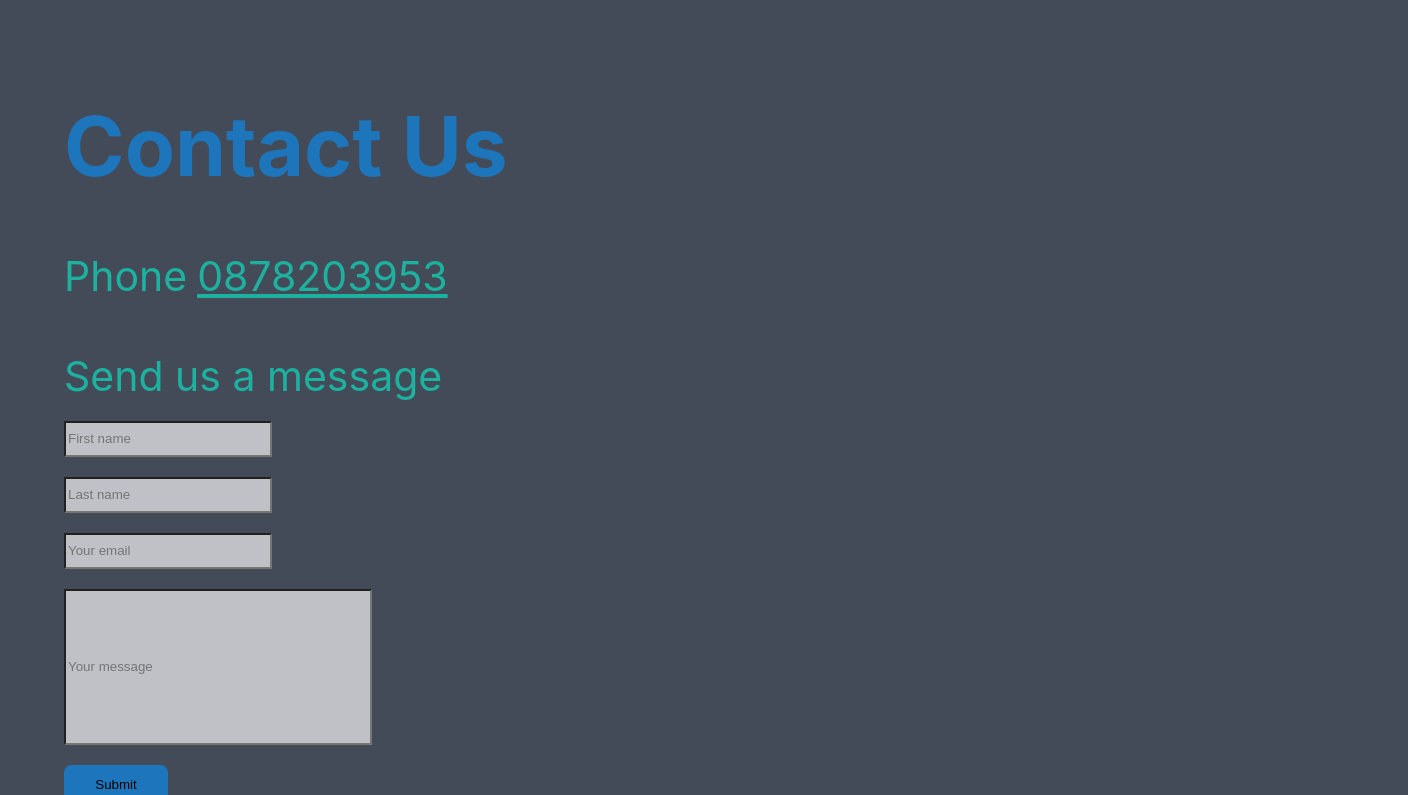
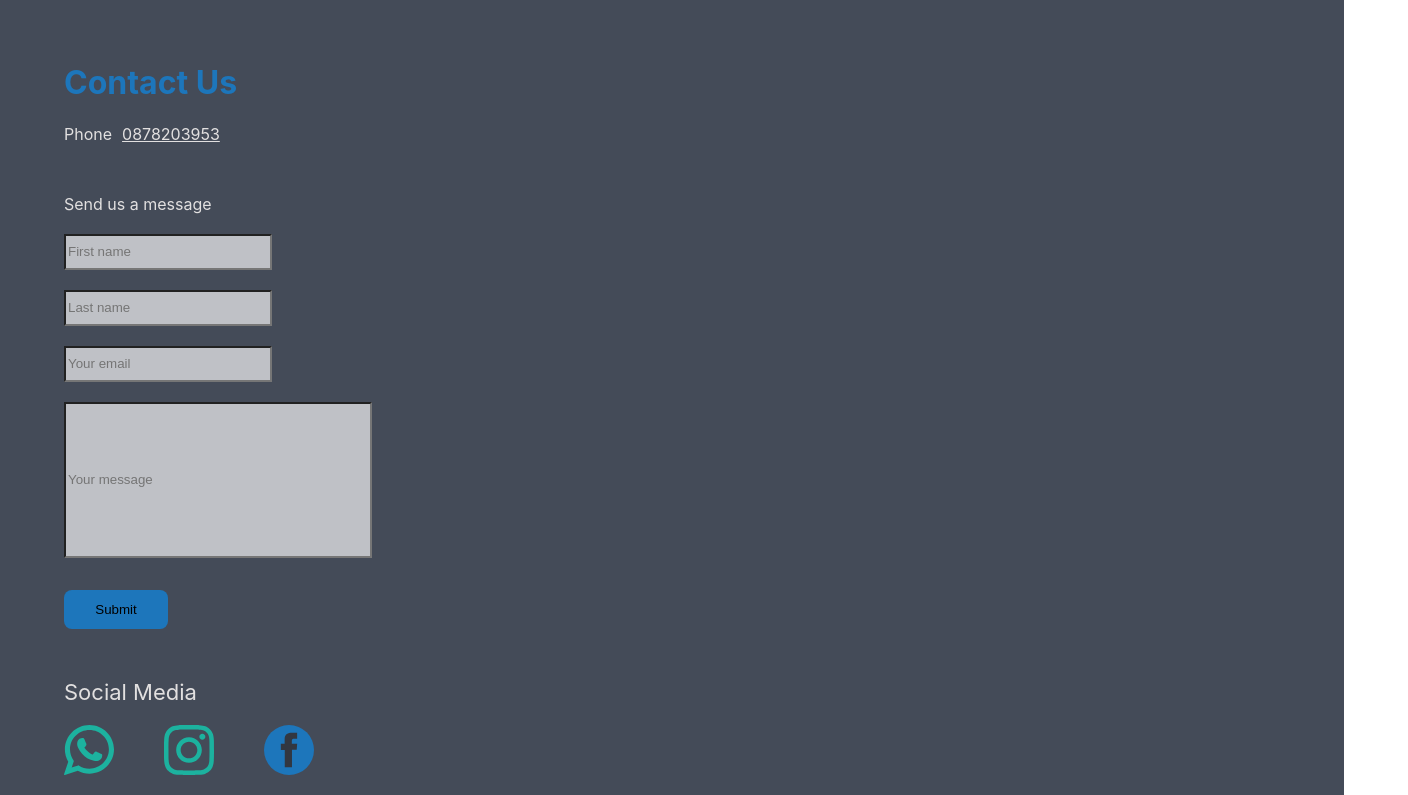
Before and after one commit to richph9531/hydrolife, a React (Create React App) app: page / in a window 1280 px wide. Shown: the part 840-1635 px from the top of the page, 1408 px wide, since content can reach past the window. Built offline with nearby package versions, Linux system fonts and the light colour scheme.

Commit message:
fix: refactored form

```diff
--- a/package.json
+++ b/package.json
@@ -11,6 +11,7 @@
     "gh-pages": "^4.0.0",
     "react": "^18.2.0",
     "react-dom": "^18.2.0",
+    "react-google-recaptcha": "^2.1.0",
     "react-scripts": "5.0.1"
   },
   "scripts": {
--- a/public/index.html
+++ b/public/index.html
@@ -10,5 +10,6 @@
   </head>
   <body>
     <div id="root"></div>
+    <!-- <script src="https://www.google.com/recaptcha/api.js" async defer></script> -->
   </body>
 </html>
--- a/src/App.js
+++ b/src/App.js
@@ -1,4 +1,4 @@
-import React, { useState } from 'react';
+import React from 'react';
 
 import PageHeader from './components/PageHeader';
 import Home from './components/Home';
@@ -7,18 +7,11 @@ import ContactUs from './components/ContactUs';
 import contactUsData from './data/contactUs.json'
 
 function App() {
-  const [toSend, setToSend] = useState({
-    first_name: '',
-    last_name: '',
-    message: '',
-    reply_to: '',
-  });
-
   return (
     <div className='App'>
         <PageHeader data={contactUsData}/>
         <Home/>
-        <ContactUs data={[toSend, setToSend, contactUsData]}/>
+        <ContactUs data={contactUsData}/>
     </div>
   );
 }
--- a/src/components/ContactIconsForContactUs.js
+++ b/src/components/ContactIconsForContactUs.js
@@ -5,7 +5,7 @@ import classes from '../styles/ContactUs.module.css';
 const _ = require('lodash');
 
 const ContactIconsForContactUs = props => {
-  const newArray = _.cloneDeep(props.data);
+  const newArray = _.cloneDeep(props.data.data);
   delete newArray[0]
   const IconMap = newArray.map((item, pos) => (
     <div className={classes.Icons} key={pos} >
--- a/src/components/ContactUs.js
+++ b/src/components/ContactUs.js
@@ -7,8 +7,6 @@ import classes from '../styles/ContactUs.module.css';
 
 
 const ContactUs = (props) => {
-  const contactUsData = props.data[2]
-
   return (
   <div className={classes.ContactUs}>
     <h1>Contact Us</h1>
@@ -22,7 +20,7 @@ const ContactUs = (props) => {
     </div>
     <div className={classes.IconsContainer}>
       Social Media
-      <ContactIconsForContactUs data={contactUsData}/>
+      <ContactIconsForContactUs data={props}/>
     </div>
 </div>
 )
--- a/src/components/EmailForm.js
+++ b/src/components/EmailForm.js
@@ -1,33 +1,47 @@
 import React from 'react';
+// import ReCAPTCHA from 'react-google-recaptcha';
 
 import { send } from 'emailjs-com';
 
 import classes from '../styles/EmailForm.module.css';
 
-const EmailForm = (props) => {
-  const toSend = props.data.data[0]
-  const setToSend = props.data.data[1]
 
-  const onSubmit = (e) => {
-    e.preventDefault();
+class EmailForm extends React.Component {
+  constructor(props) {
+    super(props);
+    this.state = {
+      first_name: '',
+      last_name: '',
+      message: '',
+      reply_to: '',
+    }
+    this.handleChange = this.handleChange.bind(this);
+    this.handleSubmit = this.handleSubmit.bind(this);
+  }
+
+  handleChange(event){
+    this.setState({[event.target.name] : event.target.value})
+  }
+
+  handleSubmit(event){
+    const { first_name, last_name, message, reply_to } = this.state
+    event.preventDefault()
+    const toSend = { first_name, last_name, message, reply_to}
     send('service_ldx3z6r', 'template_o5p916m', toSend, 'B5Ramafr-SGHyuHIa')
-      .then((response) => {console.log('SUCCESS!', response.status, response.text)})
-      .catch((err) => {console.log('FAILED...', err)});
-  };
+    .then((response) => {console.log('SUCCESS!', response.status, response.text)})
+    .catch((err) => {console.log('FAILED...', err)});
+  }
 
-  const handleChange = (e) => {
-    setToSend({ ...toSend, [e.target.name]: e.target.value });
-  };
-
-  return (
-    <form className={classes.EmailForm} onSubmit={onSubmit}>
+  render() {
+    return (
+      <form className={classes.EmailForm} onSubmit={this.handleSubmit}>
       <input
         className={classes.NameFields}
         type='text'
         name='first_name'
         placeholder='First name'
-        value={toSend.first_name}
-        onChange={handleChange}
+        value1={this.state.value}
+        onChange={this.handleChange}
         required={true}
       />
       <input
@@ -35,8 +49,8 @@ const EmailForm = (props) => {
         type='text'
         name='last_name'
         placeholder='Last name'
-        value={toSend.last_name}
-        onChange={handleChange}
+        value={this.state.value}
+        onChange={this.handleChange}
         required={true}
       />
       <input
@@ -44,8 +58,8 @@ const EmailForm = (props) => {
         type='text'
         name='reply_to'
         placeholder='Your email'
-        value={toSend.reply_to}
-        onChange={handleChange}
+        value={this.state.value}
+        onChange={this.handleChange}
         required={true}
       />
       <input
@@ -53,16 +67,20 @@ const EmailForm = (props) => {
         type='text'
         name='message'
         placeholder='Your message'
-        value={toSend.message}
-        onChange={handleChange}
+        value={this.state.value}
+        onChange={this.handleChange}
         required={true}
       />
-
+      {/* <ReCAPTCHA
+        sitekey='6LeIxAcTAAAAAJcZVRqyHh71UMIEGNQ_MXjiZKhI'
+        onChange={console.log('123')}
+      /> */}
       <button
         className={classes.SubmitButton}
         type='submit'>Submit</button>
     </form>
-  )
-};
+    );
+  }
+}
 
 export default EmailForm;
--- a/src/styles/ContactUs.module.css
+++ b/src/styles/ContactUs.module.css
@@ -1,41 +1,49 @@
 .ContactUs {
-  padding: 5% 5%;
+  padding-left: 5%;
+  padding-top: 5%;
+  padding-bottom: 5%;
   display: flex;
   flex-direction: column;
   width: 100%;
   align-items: left;
   background-color: #444b58;
   color: #1d76bb;
-  font-size: calc(25px + 2vmin);
+}
+
+.PhoneContainer {
+  color: #e2e0e0;
+}
+
+.PhoneContainer > a {
+  margin-top: 20px;
+  margin-left: 10px;
+  color: #e2e0e0;
+}
+
+.FormContainer {
+  margin-bottom: 50px;
+  margin-top: 50px;
+  color: #e2e0e0;
+  display: flex;
+  flex-direction: column;
 }
 
 .IconsContainer {
   width: 60vw;
   display: inline-block;
-  color: #1cb29f;
+  color: #e2e0e0;
+  font-size: calc(6px + 2vmin);
 }
 
 .Icons {
-  width: 80px;
+  width: 50px;
   margin-top: 20px;
   padding-right: 50px;
   display: inline-block;
 }
 
-.PhoneContainer {
-  color: #1cb29f;
+@media (max-width: 500px) {
+  .Icons {
+    width: 25px;
+  }
 }
-
-.PhoneContainer > a {
-  margin-top: 20px;
-  margin-left: 10px;
-  color: #1cb29f;
-}
-
-.FormContainer {
-  margin-bottom: 50px;
-  margin-top: 50px;
-  color: #1cb29f;
-  display: flex;
-  flex-direction: column;
-}
--- a/src/styles/EmailForm.module.css
+++ b/src/styles/EmailForm.module.css
@@ -27,6 +27,7 @@
   border-radius: 8px;
   border: 0;
   padding: 12px;
+  margin-top: 12px;
   text-align: center;
   cursor: pointer;
   font-weight: 500;
--- a/src/styles/Home.module.css
+++ b/src/styles/Home.module.css
@@ -8,7 +8,6 @@
 }
 
 .HomeContent {
-  box-sizing: border-box;
   width: 42vw;
   background-color: #393f4a;
   font-size: calc(6px + 2vmin);
```
Also changed, not shown: 1 other file (tests, documents, lock files or other folders).
